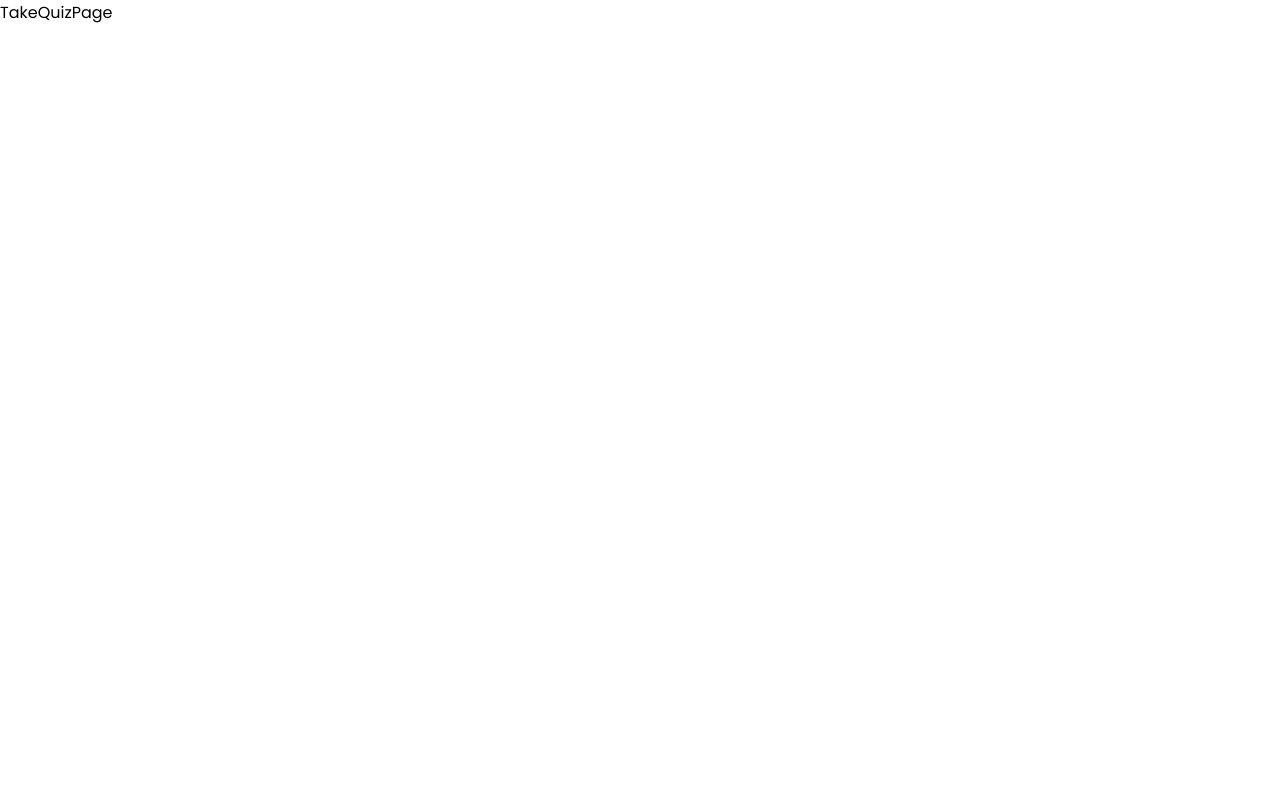
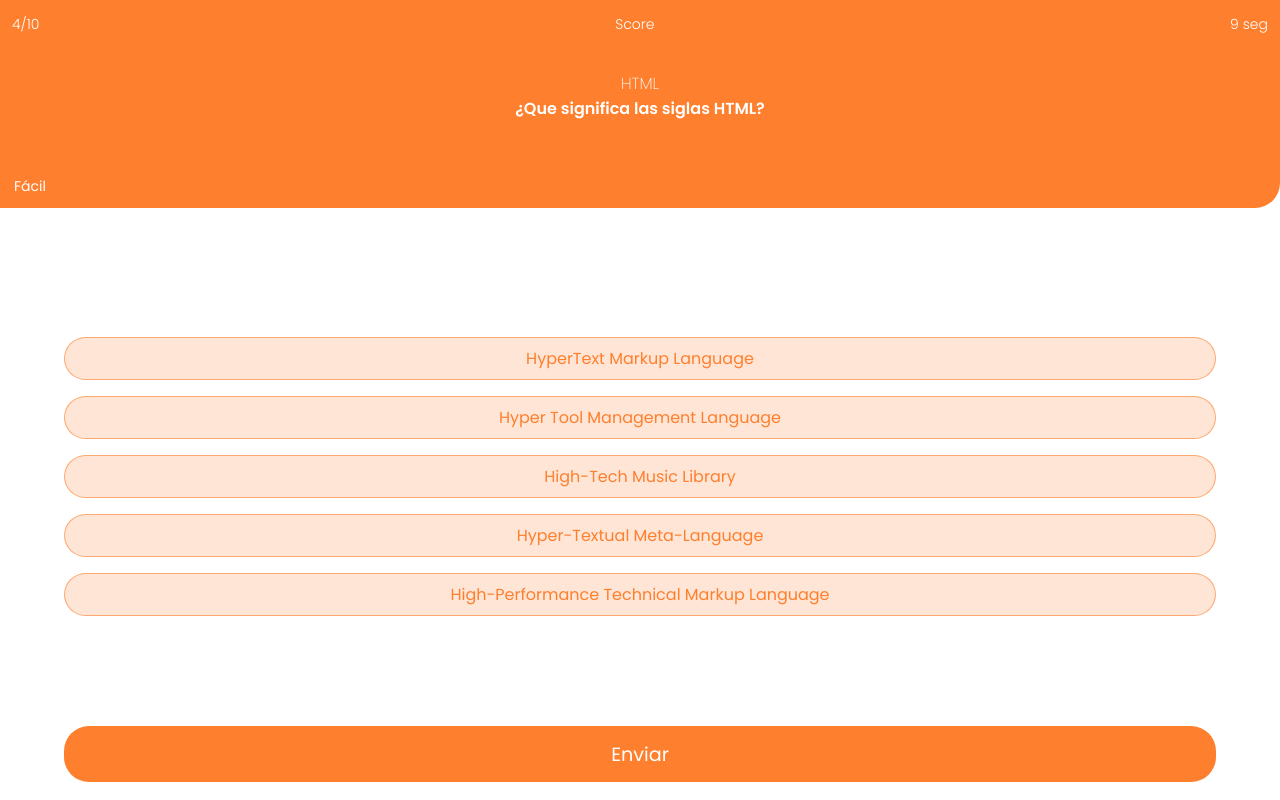
Before and after one commit to CoDev-Squad-Org/QuizAppFrontend, a React (Vite) app: page /take-quiz in a window 1280 px wide. Built offline with nearby package versions, Linux system fonts and the light colour scheme.

Commit message:
feat: Add TakeQuizPage component

```diff
--- /dev/null
+++ b/src/components/AnswersTakeQuizz/AnswersTakeQuizz.jsx
@@ -0,0 +1,64 @@
+import React from "react";
+import "./AnswersTakeQuizz.scss";
+
+export const AnswersTakeQuizz = () => {
+  return (
+    <form className="formAnswersTakeQuizz">
+      <div className="answerContainer">
+
+        <label htmlFor="answer1" className="formAnswersTakeQuizz__label"><input
+          type="checkbox"
+          name="answer1"
+          value="HyperText Markup Language"
+          className="formAnswersTakeQuizz__input"
+          id="answer1"
+        />
+          HyperText Markup Language
+        </label>
+
+        <label htmlFor="answer2" className="formAnswersTakeQuizz__label">
+        <input
+          type="checkbox"
+          name="answer2"
+          value="Hyper Tool Management Language"
+          className="formAnswersTakeQuizz__input"
+          id="answer2"
+        />Hyper Tool Management Language
+        </label>
+
+        <label htmlFor="answer3" className="formAnswersTakeQuizz__label">
+        <input
+          type="checkbox"
+          name="answer3"
+          value="High-Tech Music Library"
+          className="formAnswersTakeQuizz__input"
+          id="answer3"
+        />High-Tech Music Library
+        </label>
+
+        <label htmlFor="answer4" className="formAnswersTakeQuizz__label">
+        <input
+          type="checkbox"
+          name="answer4"
+          value="Hyper-Textual Meta-Language"
+          className="formAnswersTakeQuizz__input"
+          id="answer4"
+        />Hyper-Textual Meta-Language
+        </label>
+
+        <label htmlFor="answer5" className="formAnswersTakeQuizz__label">
+        <input
+          type="checkbox"
+          name="answer5"
+          value="High-Performance Technical Markup Language"
+          className="formAnswersTakeQuizz__input"
+          id="answer5"
+        />High-Performance Technical Markup Language
+        </label>
+      </div>
+      <button type="submit" className="formAnswersTakeQuizz__button">
+        Enviar
+      </button>
+    </form>
+  );
+};
--- /dev/null
+++ b/src/components/AnswersTakeQuizz/AnswersTakeQuizz.scss
@@ -0,0 +1,55 @@
+.formAnswersTakeQuizz{
+    width: 100%;
+    display: grid;
+    grid-template-rows: 90% 10%;
+    padding: 18px 0;
+}
+
+.answerContainer{
+    display: flex;
+    flex-direction: column;
+    width: 100%;
+    align-items: center;
+    justify-content: center;
+    gap: 1rem;
+    overflow: scroll;
+}
+
+.answerContainer::-webkit-scrollbar{
+    display: none;
+}
+
+.formAnswersTakeQuizz__input{
+    display: none;
+}
+
+
+.formAnswersTakeQuizz__label{
+    text-align: center;
+    background-color: rgb(254, 127, 45, .2);
+    width: 90%;
+    border-radius: 25px;
+    padding: 8px 0;
+    border: 1px solid rgb(254, 127, 45, .6);
+    color: var(--orange);
+}
+
+.formAnswersTakeQuizz__label:hover{
+    background-color: rgb(254, 127, 45, .4);
+}
+
+.formAnswersTakeQuizz__button{
+    justify-self: center;
+    width: 90%;
+    background-color: var(--orange);
+    border: none;
+    color: white;
+    border-radius: 25px;
+    padding: 4px 0;
+    font-size: 1.2rem;
+    font-weight: 400;
+}
+
+.formAnswersTakeQuizz__button:hover{
+    box-shadow: rgba(100, 100, 111, 0.3) 0px 7px 29px 0px;
+}
--- /dev/null
+++ b/src/components/HeaderTakeQuiz/HeaderTakeQuiz.jsx
@@ -0,0 +1,12 @@
+import React from 'react'
+import "./HeaderTakeQuiz.scss";
+
+export const HeaderTakeQuiz = ({actualQuestion, totalQuetions}) => {
+  return (
+    <div className='HeaderTakeQuiz'>
+        <span>{actualQuestion}/{totalQuetions}</span>
+        <span>Score</span>
+        <span>9 seg</span>
+    </div>
+  )
+}
--- /dev/null
+++ b/src/components/HeaderTakeQuiz/HeaderTakeQuiz.scss
@@ -0,0 +1,11 @@
+.HeaderTakeQuiz{
+    display: flex;
+    justify-content: space-between;
+    align-items: center;
+    color: white;
+    background-color: var(--orange);
+    height: 100%;
+    padding: 12px;
+    font-weight: 300;
+    font-size: 14px;
+}
--- /dev/null
+++ b/src/components/Question/Question.jsx
@@ -0,0 +1,12 @@
+import React from 'react'
+import "./Question.scss";
+
+export const Question = ({lenguage, question, level}) => {
+  return (
+    <div className='Question'>
+        <span className='Question__lenguage'>{lenguage}</span>
+        <span className='Question__text'>{question}</span>
+        <span className='Question__level'>{level}</span>
+    </div>
+  )
+}
--- /dev/null
+++ b/src/components/Question/Question.scss
@@ -0,0 +1,28 @@
+.Question{
+    background-color: var(--orange);
+    border-radius: 0 0 25px 0;
+    width: 100%;
+    height: 100%;
+    display: grid;
+    grid-template-rows: 30% 50% 20%;
+    color: white;
+    padding: 0 14px;
+}
+
+.Question__lenguage{
+    text-align: center;
+    font-weight: 200;
+    align-self: flex-end;
+}
+
+.Question__text{
+    justify-self: center;
+    text-align: center;
+    font-size: 16px;
+    font-weight: 600;
+}
+
+.Question__level{
+    font-size: 14px;
+    justify-self: flex-start;
+}
--- a/src/pages/TakeQuizPage/TakeQuizPage.jsx
+++ b/src/pages/TakeQuizPage/TakeQuizPage.jsx
@@ -1,8 +1,17 @@
 import React from 'react'
+import { AnswersTakeQuizz } from '../../components/AnswersTakeQuizz/AnswersTakeQuizz';
+import { HeaderTakeQuiz } from '../../components/HeaderTakeQuiz/HeaderTakeQuiz';
+import { Question } from '../../components/Question/Question';
+import "./TakeQuizPage.scss";
 
 const TakeQuizPage = () => {
   return (
-    <div>TakeQuizPage</div>
+    <div className='TakeQuizPage'>
+
+      <HeaderTakeQuiz actualQuestion="4" totalQuetions="10" />
+      <Question lenguage="HTML" question="¿Que significa las siglas HTML?" level="Fácil"/>
+      <AnswersTakeQuizz/>
+    </div>
   )
 }
 
--- a/src/pages/TakeQuizPage/TakeQuizPage.scss
+++ b/src/pages/TakeQuizPage/TakeQuizPage.scss
@@ -0,0 +1,4 @@
+.TakeQuizPage{
+    display: grid;
+    grid-template-rows: 6vh 20vh 74vh;
+}
```
